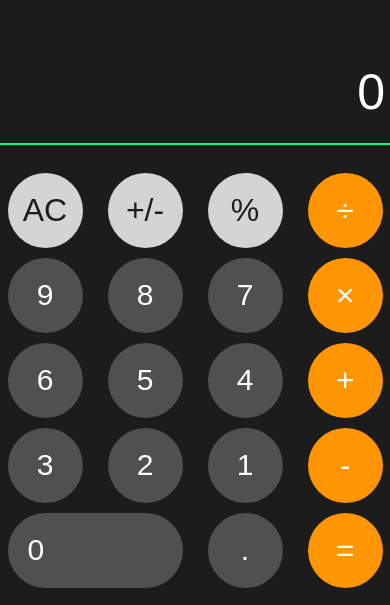
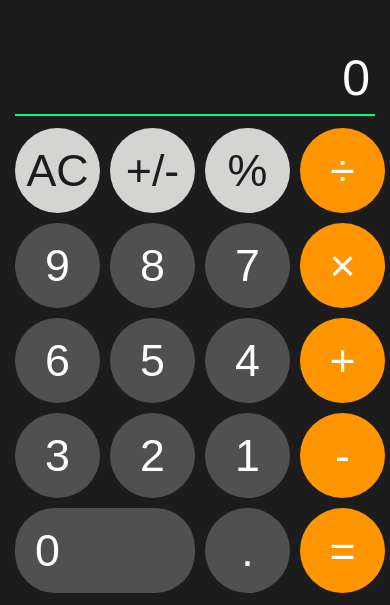
Before and after one commit to Dhiren-dev/Calculator, a React (Create React App) app: page / in a window 390 px wide. Shown: the part 239-844 px from the top of the page. Built offline with nearby package versions, Linux system fonts and the light colour scheme.

Commit message:
.btn sized increased in scss files

```diff
--- a/src/index.scss
+++ b/src/index.scss
@@ -219,7 +219,7 @@ body {
       flex-direction: column;
       justify-content: space-evenly;
       margin: 0;
-      padding: 0;
+      padding: 10px 15px;
       border-radius: 0;
       width: 100%;
       height: 100%;
@@ -240,8 +240,9 @@ body {
         gap: 10px;
         margin: 0;
         .btn {
-          width: 75px;
-          height: 75px;
+          width: 85px;
+          font-size: 2.8rem;
+          height: 85px;
         }
         .zero {
           width: 100%;
```
